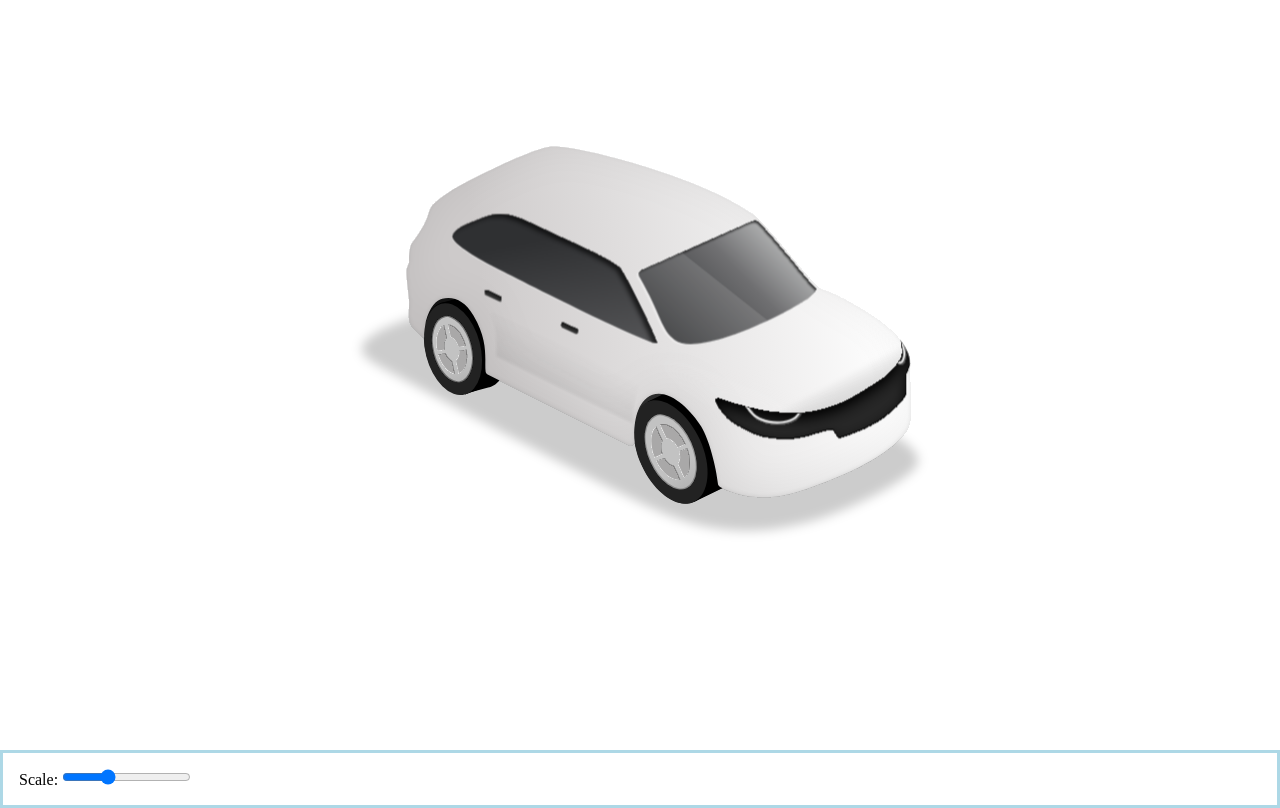
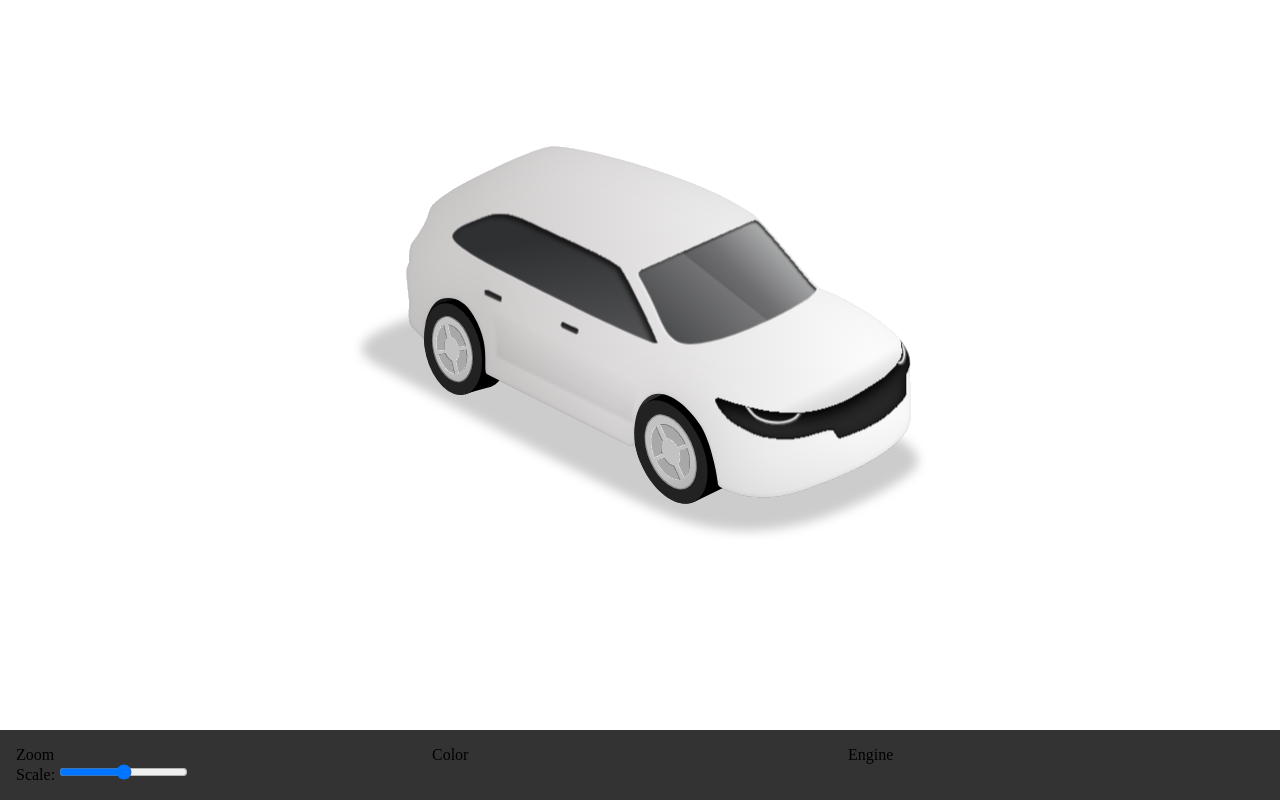
Before and after one commit to Zoli-88/car, a plain HTML site: page index.html in a window 1280 px wide. Drawn offline with Linux system fonts and the light colour scheme.

Commit message:
completed car scale functionality with a range input

```diff
--- a/index.html
+++ b/index.html
@@ -3,7 +3,7 @@
 <head>
   <meta charset="UTF-8">
   <meta name="viewport" content="width=device-width, initial-scale=1.0">
-  <title>Car Coloring Project</title>
+  <title>Car Project</title>
   <link rel="stylesheet" href="style.css">
   <script src="/script.js" defer></script>
 </head>
@@ -13,7 +13,7 @@
       <?xml version="1.0" encoding="utf-8"?>
       <!-- Uploaded to: SVG Repo, www.svgrepo.com, Generator: SVG Repo Mixer Tools -->
       <!-- SVG artwork by glow.team, download link https://www.svgrepo.com/svg/408292/car-white -->
-      <svg class="car-svg" viewBox="0 -113 1202 1202" fill="none" xmlns="http://www.w3.org/2000/svg">
+      <svg class="car-svg" width="750" height="750" viewBox="0 -113 1202 1202" fill="none" xmlns="http://www.w3.org/2000/svg">
       <g filter="url(#filter0_f_3_405)">
       <path d="M888.226 718.402C931.45 704.691 1009.97 667.778 1038.01 640.876C1070.37 612.676 1002.01 582.579 993.886 578.014C985.761 573.448 586.962 382.492 517.458 353.047C447.954 323.603 230.093 390.788 177.534 420.935C134.691 445.508 165.438 462.041 171.26 466.638C177.082 471.236 509.565 650.563 628.935 705.047C719.334 746.307 803.384 745.314 888.226 718.402Z" fill="#000000" fill-opacity="0.2"/>
         </g>
@@ -421,9 +421,16 @@
     </div>
   </div>
   <div class="controls">
-    <div class="scale-switch">
+    <div class="scale-controls">
+      <p>Zoom</p>
       <label for="scale">Scale:</label>
-      <input type="range" id="scale" min="0.5" max="2" step="0.1" value="1">
+      <input type="range" id="scale" min="0.75" max="1.25" step="any" value="1">
+    </div>
+    <div class="color-controls">
+      <p>Color</p>
+    </div>
+    <div class="engine-controls">
+      <p>Engine</p>
     </div>
   </div>
 </body>
--- a/script.js
+++ b/script.js
@@ -1,5 +1,19 @@
+// ===== Variables =====
+// DOM Elements
 const $rangeInput = document.querySelector('input[id="scale"]');
+const $car = document.querySelector('.car-svg');
 
-$rangeInput.addEventListener('change', function() {
-  console.log(this);
-})
+// Initial scale of the car (default)
+const initialScaleValue = 1;
+
+// Initialize car scale with the default value
+scaleCar();
+
+// ===== Event Listeners =====
+$rangeInput.addEventListener('input', scaleCar);
+
+// ===== Functions =====
+function scaleCar() {
+  const scaleValue = Number(this.value) || initialScaleValue;
+  $car.style.transform = `scale(${scaleValue})`;
+}
--- a/style.css
+++ b/style.css
@@ -10,10 +10,15 @@
 }
 
 .car-svg {
-  max-width: 750px;
+  transition: transform .4s ease;
 }
 
 .controls {
-  border: .2rem solid lightblue;
   padding: 1rem;
+  background-color: #333;
+  display: grid;
+  grid-template-columns: repeat(3, 1fr);
+  position: absolute;
+  bottom: 0;
+  width: 100%;
 }
```
